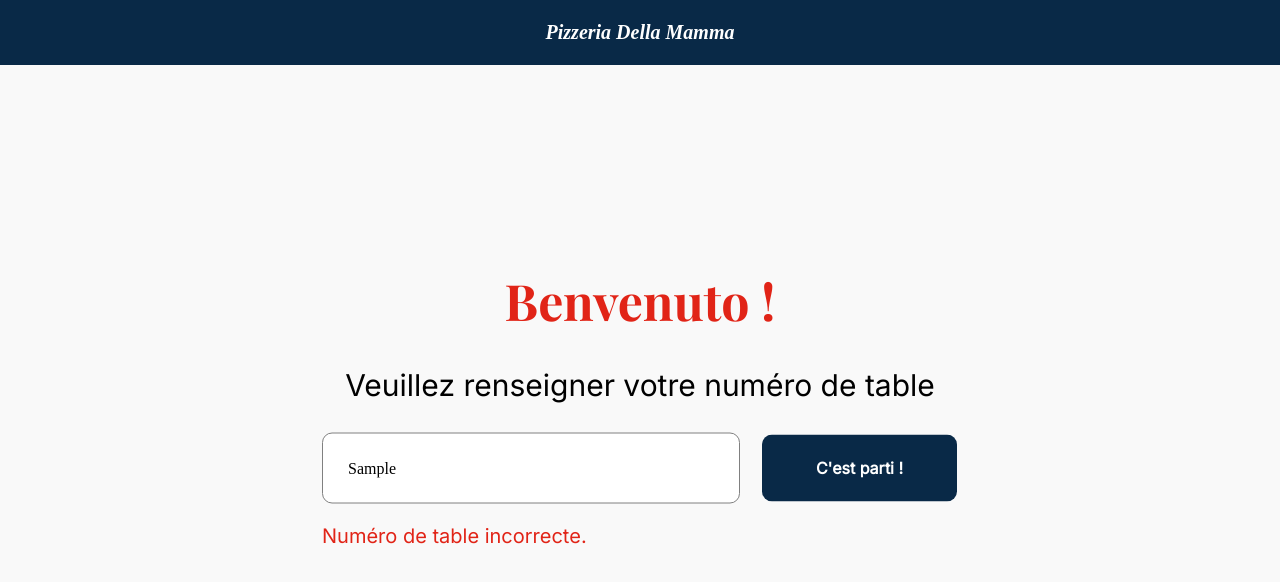
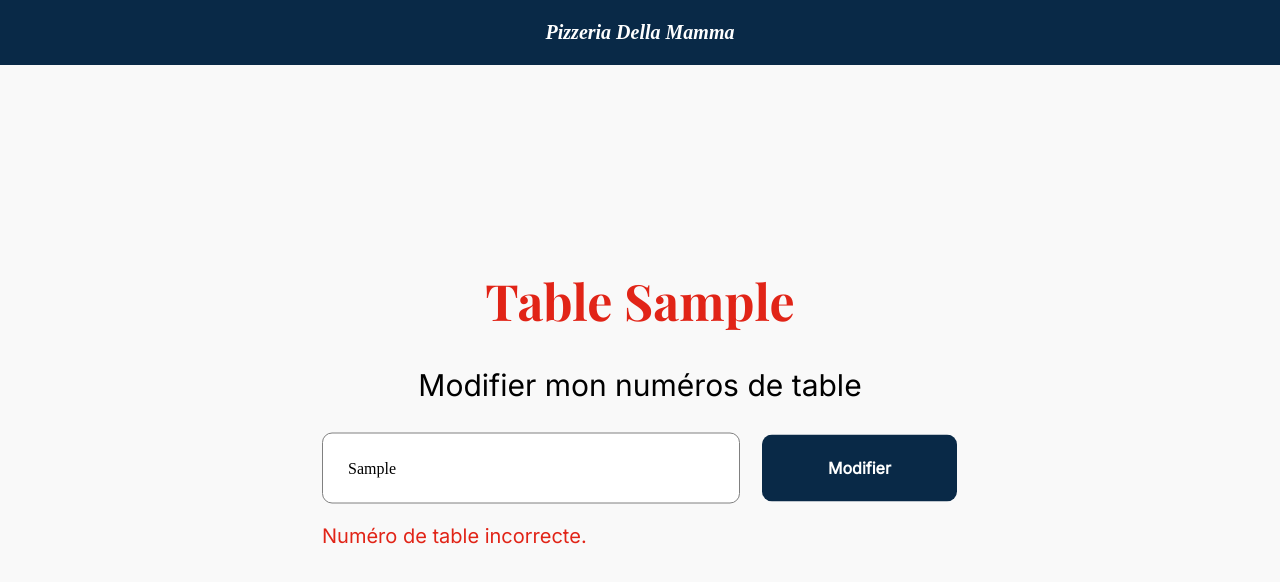
Before and after one commit to bkenzia/Pizzeria-Della-Mamma, an Angular app: page / in a window 1280 px wide. Both pictures are taken after typing "Sample" into the empty fields and a click on the button "C'est parti !". Shown: the top 582 px of the page. Built offline with nearby package versions, Linux system fonts and the light colour scheme.

Commit message:
[feat/numberTable] creation de la fonction updatNumberTable

```diff
--- a/src/app/components/form-number-table/form-number-table.component.css
+++ b/src/app/components/form-number-table/form-number-table.component.css
@@ -58,3 +58,6 @@ button {
   line-height: 24px;
   color: #e12417;
 }
+.disply-none {
+  display: none !important;
+}
--- a/src/app/components/form-number-table/form-number-table.component.html
+++ b/src/app/components/form-number-table/form-number-table.component.html
@@ -1,6 +1,25 @@
 <div>
-  <h1>Benvenuto !</h1>
-  <p class="insert-number">Veuillez renseigner votre numéro de table</p>
+  <h1 [ngClass]="{ 'disply-none': this.getNumber() != 'null' }">Benvenuto !</h1>
+  <h1 [ngClass]="{ 'disply-none': this.getNumber() == 'null' }">
+    Table {{ this.getNumber() }}
+  </h1>
+
+  <p
+    class="insert-number"
+    [ngClass]="{
+      'disply-none': this.getNumber() != 'null'
+    }"
+  >
+    Veuillez renseigner votre numéro de table
+  </p>
+  <p
+    class="insert-number"
+    [ngClass]="{
+      'disply-none': this.getNumber() == 'null'
+    }"
+  >
+    Modifier mon numéros de table
+  </p>
   <form action="" [formGroup]="formNumberTable">
     <input
       type="text"
@@ -9,7 +28,18 @@
       placeholder="Exemple 42"
       formControlName="numberTable"
     />
-    <button (click)="validateNumber()">C'est parti !</button>
+    <button
+      (click)="validateNumber()"
+      [ngClass]="{ 'disply-none': this.getNumber() != 'null' }"
+    >
+      C'est parti !
+    </button>
+    <button
+      (click)="validateNumber()"
+      [ngClass]="{ 'disply-none': this.getNumber() == 'null' }"
+    >
+      Modifier
+    </button>
   </form>
 
   <p class="error">{{ error }}</p>
--- a/src/app/components/form-number-table/form-number-table.component.ts
+++ b/src/app/components/form-number-table/form-number-table.component.ts
@@ -17,7 +17,9 @@ export class FormNumberTableComponent {
     this.formNumberTable = this.formBuilder.group({
       numberTable: [null],
     });
-    this.stockNumber();
+    // this.stockNumber();
+    this.getNumber();
+    console.log(this.getNumber() === 'null');
   }
 
   getInput() {
@@ -27,17 +29,29 @@ export class FormNumberTableComponent {
   validateNumber() {
     const number = this.getInput();
 
-    console.log(typeof this.getInput());
+    console.log(this.getInput());
     //console.log(number);
     if (number >= 1 && number <= 14) {
       this.router.navigate(['all-products']);
     } else {
       this.error = 'Numéro de table incorrecte.';
     }
-    this.stockNumber();
+    if (number != null) {
+      this.stockNumber(number);
+    }
   }
-  stockNumber() {
-    console.log('local storage', this.getInput());
-    localStorage.setItem('number', this.getInput());
+  stockNumber(number: string) {
+    localStorage.setItem('number', number);
+  }
+  getNumber() {
+    // console.log('valeur number localstorage', localStorage.getItem('number'));
+    const number = localStorage.getItem('number');
+    console.log('test', number);
+    if (number != null) {
+      this.stockNumber(number);
+    } else {
+      this.stockNumber(this.getInput());
+    }
+    return localStorage.getItem('number');
   }
 }
--- a/src/app/components/header/header.component.html
+++ b/src/app/components/header/header.component.html
@@ -5,7 +5,7 @@
     class="headerLink"
     [ngClass]="{ 'disply-none': this.getNumber() === '' }"
   >
-    <button>Table {{ this.getNumber() }}</button>
+    <button (click)="updateNamberTable()">Table {{ this.getNumber() }}</button>
 
     <button>
       <img src="assets/img/icon-shoppingcard.png" height="15px" weigh="15px" />
--- a/src/app/components/header/header.component.ts
+++ b/src/app/components/header/header.component.ts
@@ -1,4 +1,5 @@
 import { Component } from '@angular/core';
+import { Router } from '@angular/router';
 
 @Component({
   selector: 'app-header',
@@ -6,6 +7,7 @@ import { Component } from '@angular/core';
   styleUrls: ['./header.component.css'],
 })
 export class HeaderComponent {
+  constructor(private router: Router) {}
   ngOnInit() {
     console.log('number table composant header', this.getNumber());
   }
@@ -22,4 +24,8 @@ export class HeaderComponent {
     }
     return '';
   }
+  updateNamberTable() {
+    console.log(this.getNumber());
+    this.router.navigate(['']);
+  }
 }
```
